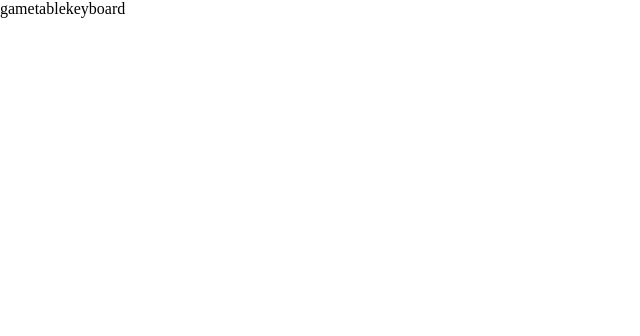
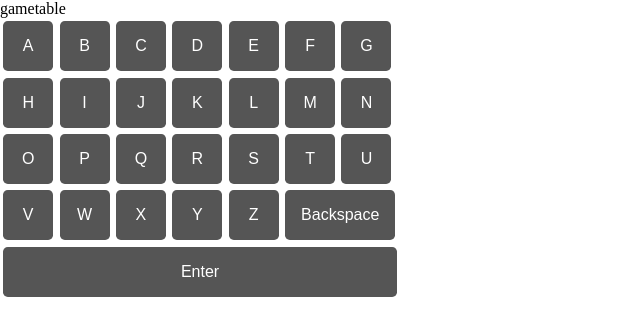
Before and after one commit to alivarastepour/wordle, a React (Create React App) app: page / in a window 1280 px wide. Shown: the top 336 px of the page, without its empty margins (0-640 px from the left). Built offline with nearby package versions, Linux system fonts and the light colour scheme.

Commit message:
added more content for the Keyboard component

```diff
--- a/src/components/Keyboard/Keyboard.tsx
+++ b/src/components/Keyboard/Keyboard.tsx
@@ -1,5 +1,53 @@
+import { useMemo, useEffect } from "react";
+import styles from "../../styles/keyboard.module.scss";
+
+function getKeyboardChars() {
+  //consider qwerty style
+  return [...Array(26).keys()]
+    .map((i) => i + 65)
+    .map((i) => String.fromCharCode(i))
+    .concat(...["backspace", "enter"]);
+}
+
 function Keyboard() {
-  return <>keyboard</>;
+  const letters = useMemo(getKeyboardChars, []);
+
+  useEffect(() => {
+    const keyboardWrapper = document.getElementById("keyboard-wrapper");
+    if (!keyboardWrapper) return;
+
+    function handleKeyboardClick(e: MouseEvent) {
+      const target = e.target;
+      const container = e.currentTarget;
+      if (Object.is(target, container)) return;
+
+      console.log((target as Element).innerHTML);
+    }
+
+    keyboardWrapper.addEventListener("click", handleKeyboardClick);
+
+    return () => {
+      if (!keyboardWrapper) return;
+      keyboardWrapper.removeEventListener("click", handleKeyboardClick);
+    };
+  }, []);
+
+  return (
+    <>
+      <div id="keyboard-wrapper" className={styles["keyboard-wrapper"]}>
+        {letters.map((letter) => {
+          return (
+            <div
+              className={`${styles[letter]} ${styles["keyboard-letter"]}`}
+              key={letter}
+            >
+              {letter}
+            </div>
+          );
+        })}
+      </div>
+    </>
+  );
 }
 
 export default Keyboard;
--- /dev/null
+++ b/src/styles/keyboard.module.scss
@@ -0,0 +1,27 @@
+.keyboard-wrapper {
+  display: flex;
+  flex-direction: row;
+  flex-wrap: wrap;
+  max-width: 400px;
+
+  .keyboard-letter {
+    background-color: #555;
+    color: #fff;
+    padding: 1rem;
+    border-radius: 0.3rem;
+    margin: 0.2rem;
+    font-size: 1rem;
+    font-family: sans-serif;
+    text-align: center;
+    text-transform: capitalize;
+    cursor: pointer;
+
+    &:not(.backspace, .enter) {
+      width: 50px;
+    }
+  }
+
+  .enter {
+    flex-grow: 3;
+  }
+}
```
